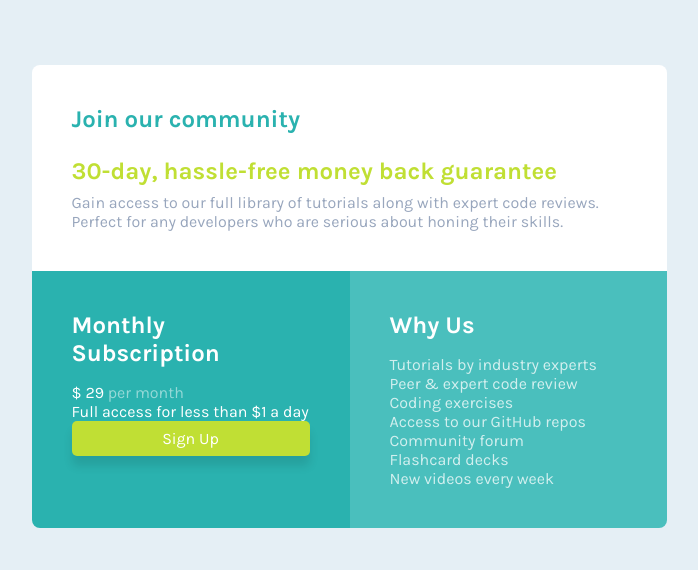
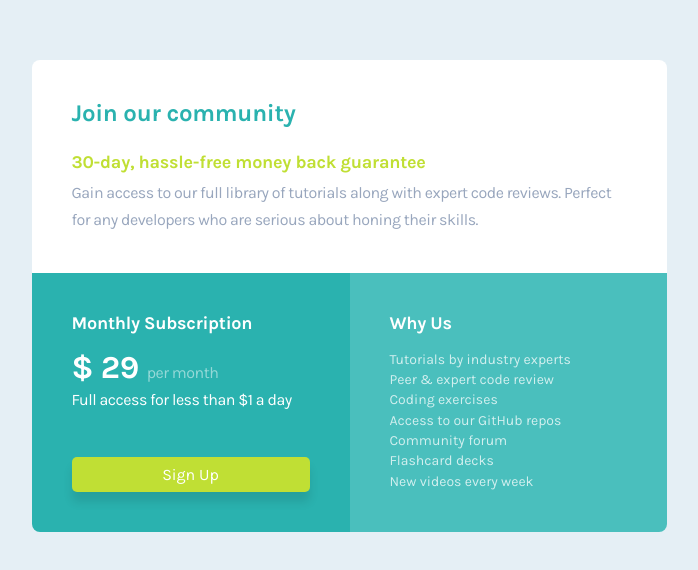
Before and after one commit to nullghostty/single-price-grid-component, a website: page index.html in a window 1280 px wide. Shown: the part 104-674 px from the top of the page, without its empty margins (291-989 px from the left). Drawn offline with Linux system fonts and the light colour scheme.

Commit message:
Improve typography reusability with body-text mixin

```diff
--- a/sass/_card.scss
+++ b/sass/_card.scss
@@ -32,12 +32,17 @@
 
   .pricing-card__subscription-content {
     width: 14.875rem;
+
+    display: flex;
+    flex-direction: column;
+    height: 100%;
   }
 
   .pricing-card__cta {
     width: 100%;
     padding: variables.$spacing-100;
     border-radius: 0.3125rem;
+    margin-top: auto;
   }
 }
 
--- a/sass/_typography.scss
+++ b/sass/_typography.scss
@@ -2,6 +2,47 @@
 
 $primary-font: "Karla", sans-serif;
 
+@mixin karla-bold($size: 1.5rem, $spacing: -0.01563rem) {
+  font-size: $size;
+  font-weight: 700;
+  line-height: 115%;
+  letter-spacing: $spacing;
+}
+
+@mixin body-text() {
+  font-size: 1rem;
+  font-weight: 400;
+  line-height: 165%;
+  letter-spacing: -0.03125rem;
+}
+
 body {
   font-family: $primary-font;
+  font-style: normal;
 }
+
+h1 {
+  @include karla-bold();
+}
+
+h2 {
+  @include karla-bold($size: 1.125rem);
+}
+
+p {
+  @include body-text();
+}
+
+li {
+  font-size: 0.875rem;
+  font-weight: 400;
+  line-height: 145%;
+}
+
+.pricing-card__price {
+  @include karla-bold($size: 2rem, $spacing: -0.025rem);
+}
+
+.pricing-card__price-reocurrence {
+  @include body-text();
+}
```
Also changed, not shown: css/style.css, 1 other file.
